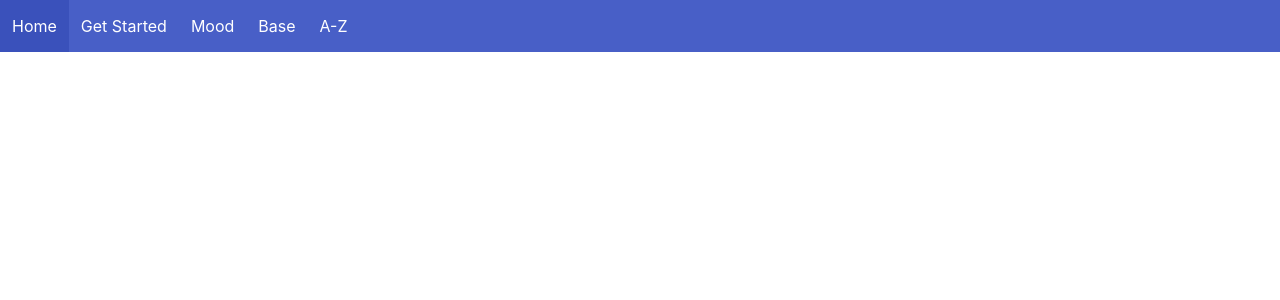
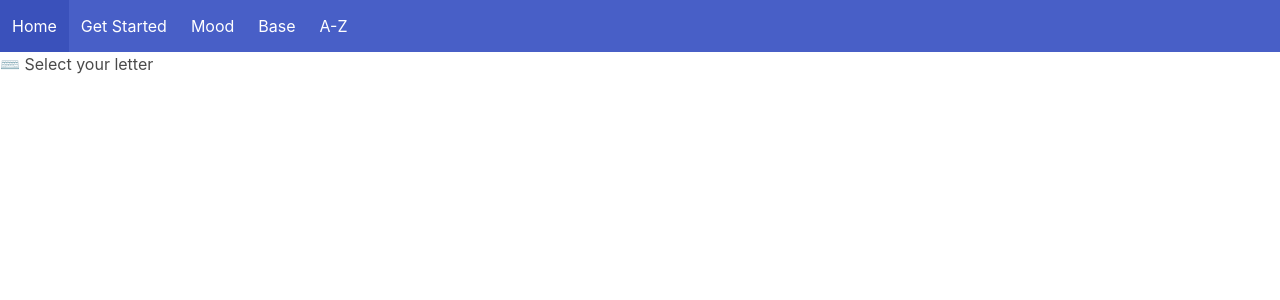
Before and after one commit to shawn-ng/Three-Shots-Of, a React (Create React App) app in the folder Three-Shots-Of/tso-react-app/: page /atoz in a window 1280 px wide. Shown: the top 300 px of the page. Built offline with nearby package versions, Linux system fonts and the light colour scheme.

Commit message:
AToZ - Foundation

```diff
--- a/Three-Shots-Of/tso-react-app/src/App.js
+++ b/Three-Shots-Of/tso-react-app/src/App.js
@@ -6,6 +6,7 @@ import Home from "./components/common/Home";
 import NavBar from "./components/common/NavBar";
 import Mood from "./components/common/Mood";
 import Base from "./components/common/Base";
+import AToZ from "./components/common/AToZ";
 
 function App() {
   return (
@@ -15,7 +16,7 @@ function App() {
         <Route exact path="/" component={Home} />
         <Route path="/mood" component={Mood}></Route>
         <Route path="/base" component={Base}></Route>
-        <Route path="/atoz"></Route>
+        <Route path="/atoz" component={AToZ}></Route>
       </Switch>
     </Router>
   );
--- /dev/null
+++ b/Three-Shots-Of/tso-react-app/src/components/common/AToZ.js
@@ -0,0 +1,20 @@
+import React from "react";
+
+// A quick start button - Link to somewhere we dunno
+// Instruction
+
+const AToZ = () => {
+  return (
+    <section>
+      <div>
+        <div>
+          <p>
+            <span>⌨️</span> Select your letter
+          </p>
+        </div>
+      </div>
+    </section>
+  );
+};
+
+export default AToZ;
```
